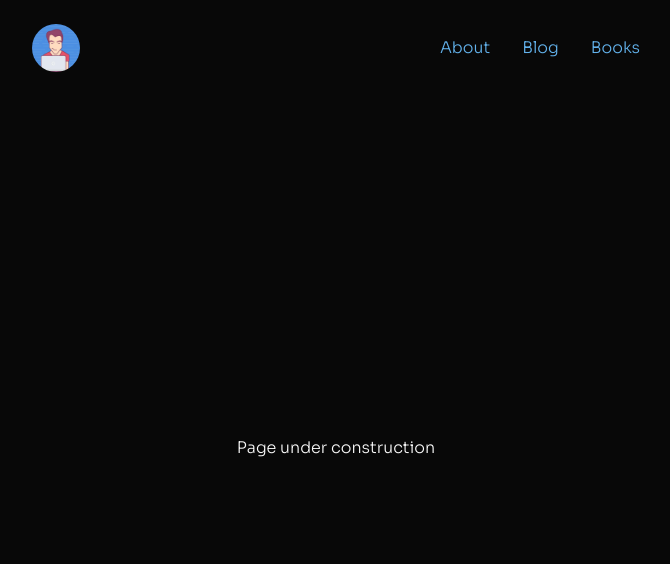
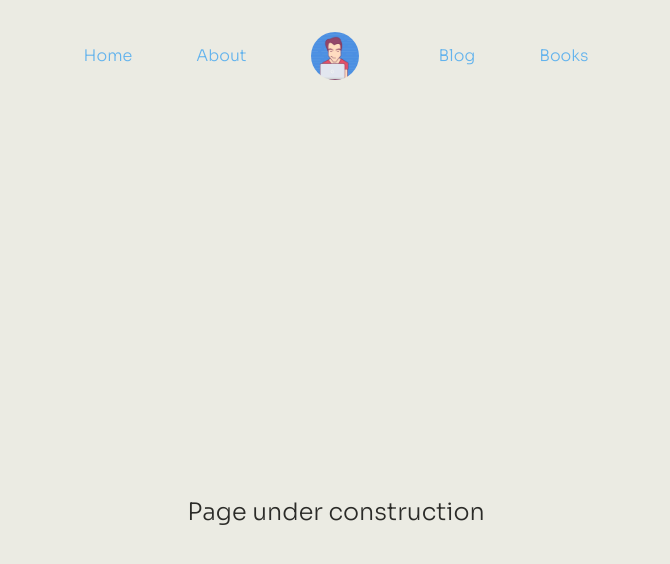
Before and after one commit to amanmohla/my-website, a Next.js app: page /about in a window 1280 px wide. Shown: the top 564 px of the page, without its empty margins (304-974 px from the left). Built offline with nearby package versions, Linux system fonts and the light colour scheme.

Commit message:
Fix blog posts

```diff
--- a/components/container.tsx
+++ b/components/container.tsx
@@ -1,13 +1,15 @@
-import { ReactNode, FunctionComponent } from 'react'
+import { ReactNode } from 'react'
 
 type Props = {
   children?: ReactNode
+  isFullScreen?: boolean
 }
 
-const Container: FunctionComponent = ({ children }: Props) => (
-  <div className="container mx-auto h-screen flex flex-col">
+const Container = ({ children, isFullScreen = false }: Props) => {
+  const className = `max-w-3xl md:px-8 mx-auto flex flex-col ${isFullScreen ? 'h-screen' : ''}`
+  return <div className={className}>
     {children}
   </div>
-)
+}
 
 export default Container
--- a/components/date-formater.tsx
+++ b/components/date-formater.tsx
@@ -6,7 +6,7 @@ type Props = {
 
 const DateFormater = ({ dateString }: Props) => {
   const date = parseISO(dateString)
-  return <time dateTime={dateString}>{format(date, 'LLLL	d, yyyy')}</time>
+  return <time dateTime={dateString}>{format(date, 'LLLL yyyy')}</time>
 }
 
 export default DateFormater
--- a/components/home.tsx
+++ b/components/home.tsx
@@ -6,7 +6,7 @@ type IntroProps = {
 };
 
 const IntroText = ({ children, isBold }: IntroProps) => (
-    <div className={"font-serif tracking-tighter md:tracking-wider leading-relaxed md:leading-snug text-3xl md:text-5xl lg:text-6xl xl:text-7xl " + (isBold ? "font-semibold" : "font-normal")}>
+    <div className={"font-serif tracking-tighter md:tracking-wide leading-relaxed md:leading-tight text-3xl md:text-5xl lg:text-6xl xl:text-7xl 2xl:text-8xl " + (isBold ? "font-bold" : "font-normal")}>
         {children}
     </div>
 )
@@ -16,7 +16,7 @@ type Props = {
 }
 
 const Home: FunctionComponent = ({ children }: Props) => (
-    <section className=" h-screen flex flex-col items-center justify-center">
+    <section className="h-screen flex flex-col items-center justify-center">
         <IntroText>Hello! I'm</IntroText>
         <IntroText isBold>Aman Prakash Mohla</IntroText>
         <IntroText>Full stack developer</IntroText>
--- a/components/navbar.tsx
+++ b/components/navbar.tsx
@@ -3,23 +3,24 @@ import Avatar from './avatar'
 
 const Navbar = () => {
   return (
-    <nav className="flex items-center justify-evenly p-6 text-blue-400">
+    <nav className="flex items-center justify-center py-8 text-blue-400">
       <Link as={`/`} href="/">
-        <a>
+        <a className="hover:underline px-8">Home</a>
+      </Link>
+      <Link as={`/about`} href="/about">
+        <a className="hover:underline px-8">About</a>
+      </Link>
+      <Link as={`/`} href="/">
+        <a className="px-8">
           <Avatar picture="/assets/images/aman_illustration.jpg" />
         </a>
       </Link>
-      <div className="flex items-center justify-center">
-        <Link as={`/about`} href="/about">
-          <a className="hover:underline pl-8">About</a>
-        </Link>
-        <Link as={`/blog`} href="/blog">
-          <a className="hover:underline pl-8">Blog</a>
-        </Link>
-        <Link as={`/books`} href="/books">
-          <a className="hover:underline pl-8">Books</a>
-        </Link>
-      </div>
+      <Link as={`/blog`} href="/blog">
+        <a className="hover:underline px-8">Blog</a>
+      </Link>
+      <Link as={`/books`} href="/books">
+        <a className="hover:underline px-8">Books</a>
+      </Link>
     </nav>
   )
 }
--- a/components/post-list.tsx
+++ b/components/post-list.tsx
@@ -8,6 +8,7 @@ import Post from '../types/post'
 import MoreStories from '../components/more-stories'
 import HeroPost from '../components/hero-post'
 import Link from 'next/link'
+import DateFormater from './date-formater'
 
 type Props = {
     allPosts: Post[]
@@ -19,18 +20,18 @@ type PostItemProps = {
 
 
 const PostItem = ({ post }: PostItemProps) => (
-    <div>
-        <div>{post.date}</div>
-        <div>{post.title}</div>
-        <div>{post.excerpt}</div>
+    <div className="pb-24">
+        <DateFormater dateString={post.date} />
+        <h1 className="text-3xl leading-snug font-bold">{post.title}</h1>
+        <div className="text-xl py-2 leading-normal">{post.excerpt}</div>
         <Link as={`/blog/${post.slug}`} href="/blog/[post.slug]">
-            <a className="hover:underline pl-8">Read</a>
+            <a className="hover:underline text-base font-bold text-red-400 uppercase">Read</a>
         </Link>
     </div>
 )
 
 const PostList = ({ allPosts }: Props) => {
-    return <div>
+    return <div className="pt-16">
         {allPosts.map((post, i) => (
             <PostItem key={i} post={post}/>
         ))}
--- a/pages/index.tsx
+++ b/pages/index.tsx
@@ -11,11 +11,9 @@ type Props = {
 
 
 const Index = () => {
-  // const heroPost = allPosts[0]
-  // const morePosts = allPosts.slice(1)
   return (
     <Layout>
-      <Container>
+      <Container isFullScreen={true}>
         <Navbar/>
         <Home/>
       </Container>
@@ -24,18 +22,3 @@ const Index = () => {
 }
 
 export default Index
-
-// export const getStaticProps = async () => {
-//   const allPosts = getAllPosts([
-//     'title',
-//     'date',
-//     'slug',
-//     'author',
-//     'coverImage',
-//     'excerpt',
-//   ])
-
-//   return {
-//     props: { allPosts },
-//   }
-// }
--- a/styles/index.css
+++ b/styles/index.css
@@ -32,8 +32,8 @@
 
 /* Write you own custom component styles here */
 body {
-    background-color: #080808;
-    color: #f9f9f9;
+    background-color: #EBEBE3;
+    color:#2B2B28;
     font-weight: 300;
 }
 
@@ -42,6 +42,16 @@ body {
   @apply text-2xl;
 }
 
+h1 {
+  @apply text-2xl;
+}
+h2 {
+  @apply text-xl;
+}
+h3 {
+  @apply text-lg;
+}
+
 /* Start purging... */
 @tailwind utilities;
 /* Stop purging. */
--- a/tailwind.config.js
+++ b/tailwind.config.js
@@ -2,32 +2,27 @@ const defaultTheme = require('tailwindcss/defaultTheme')
 module.exports = {
   purge: ['./components/**/*.tsx', './pages/**/*.tsx'],
   theme: {
+    container: {
+      center: true,
+      padding: {
+        default: '2rem',
+        lg: '3rem',
+        xl: '4rem',
+        '2xl': '5rem',
+      },
+    },
     extend: {
+      screens: {
+        '2xl': '1440px',
+      },
       colors: {
-        'accent-1': '#FAFAFA',
-        'accent-2': '#EAEAEA',
-        'accent-7': '#333',
-        success: '#0070f3',
-        cyan: '#79FFE1',
-      },
-      spacing: {
-        28: '7rem',
-      },
-      letterSpacing: {
-        tighter: '-.04em',
-      },
-      lineHeight: {
-        tight: 1.2,
+        black: '#2B2B28',
       },
       fontSize: {
         '5xl': '2.75rem',
         '6xl': '3.5rem',
         '7xl': '4.25rem',
         '8xl': '5rem',
-      },
-      boxShadow: {
-        small: '0 5px 10px rgba(0, 0, 0, 0.12)',
-        medium: '0 8px 30px rgba(0, 0, 0, 0.12)',
       },
       fontFamily: {
         sans: [
```
